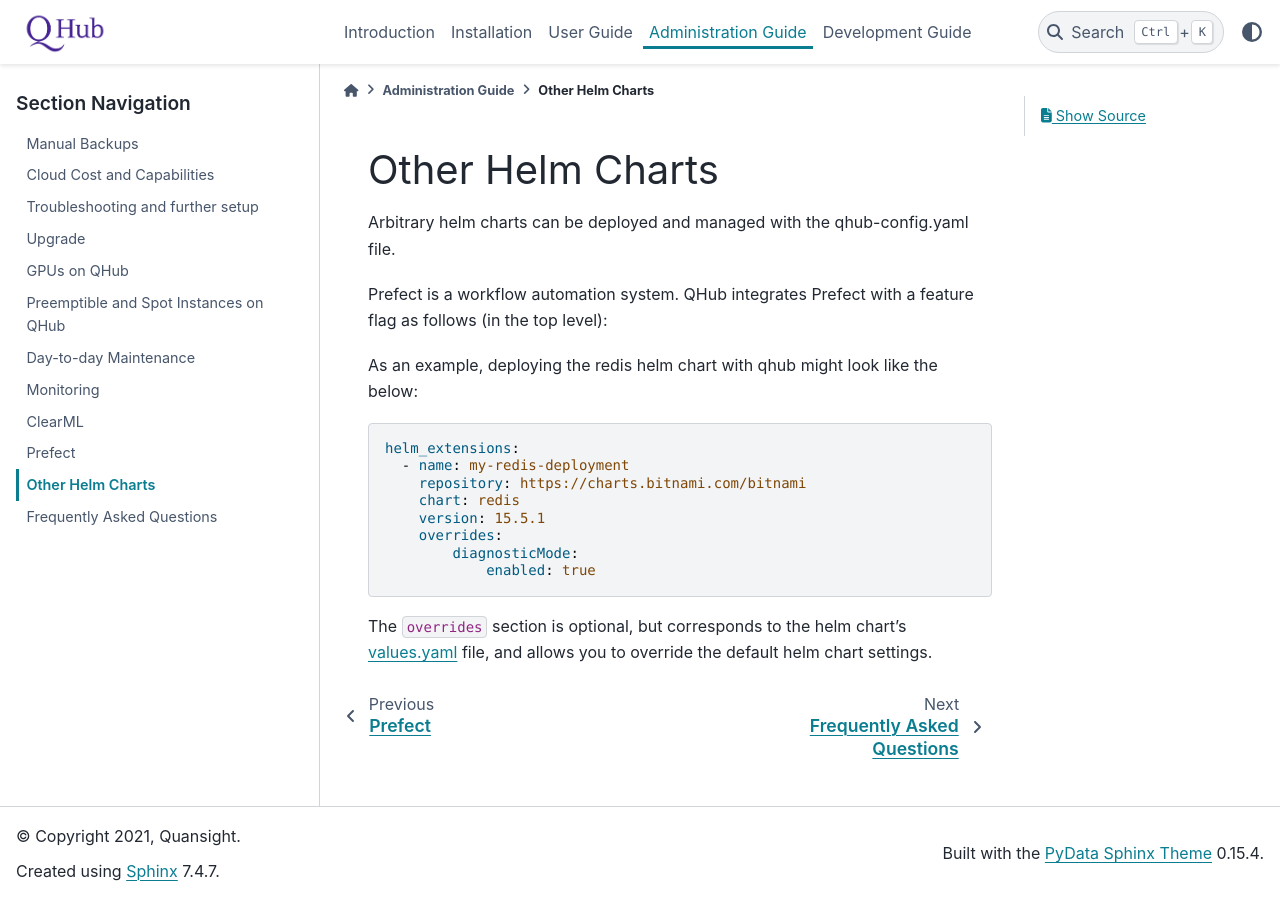
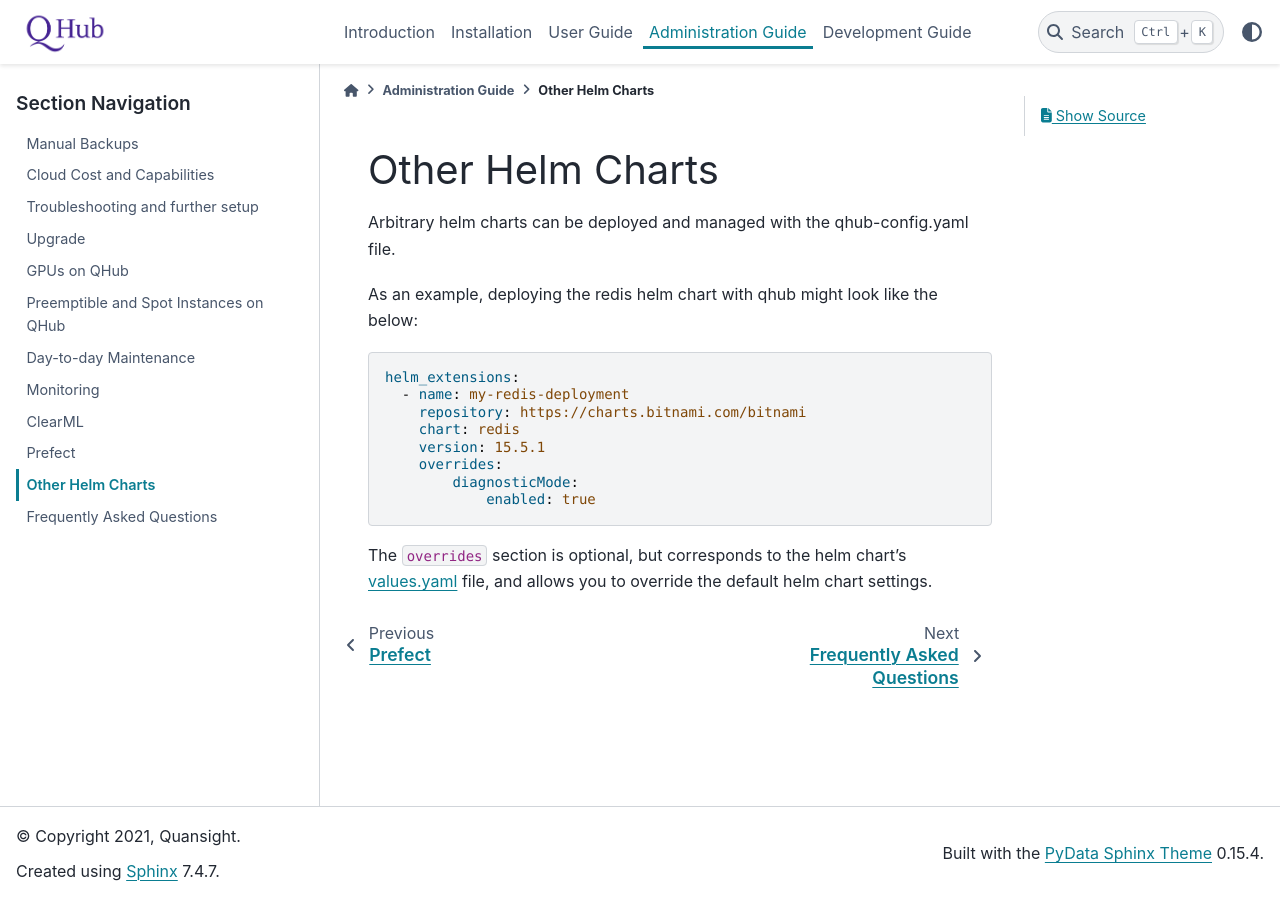
Before and after one commit to nebari-dev/nebari, a Sphinx documentation site: the page built from docs/source/admin_guide/custom-helm-charts.md, in a window 1280 px wide. Built offline with Sphinx 7.4.7 and the PyData theme 0.15.4, drawn with Linux system fonts in a browser that asks for light colours.

Commit message:
delete unintended paragraph

```diff
--- a/docs/source/admin_guide/custom-helm-charts.md
+++ b/docs/source/admin_guide/custom-helm-charts.md
@@ -1,9 +1,6 @@
 # Other Helm Charts
 
 Arbitrary helm charts can be deployed and managed with the qhub-config.yaml file.
-
-Prefect is a workflow automation system. QHub integrates Prefect with a
-feature flag as follows (in the top level):
 
 As an example, deploying the redis helm chart with qhub might look like the below:
 
```
